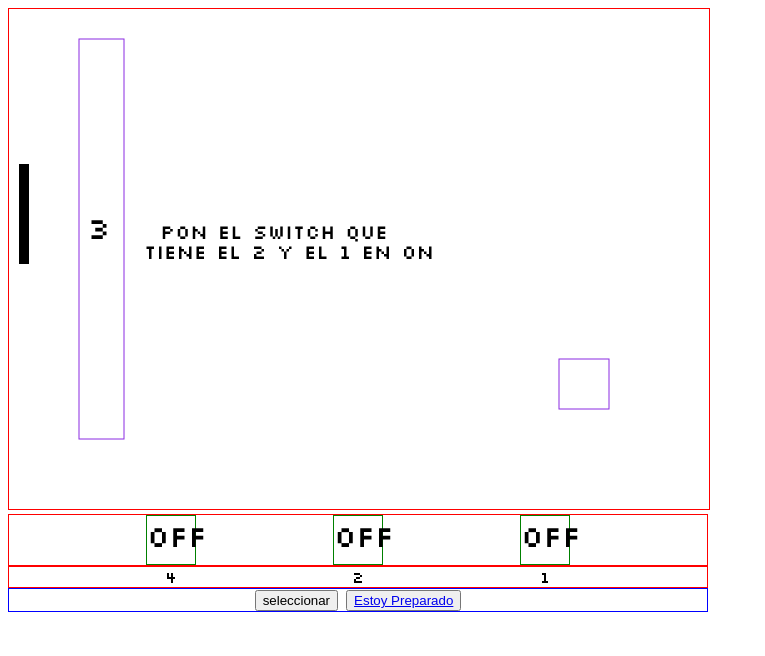
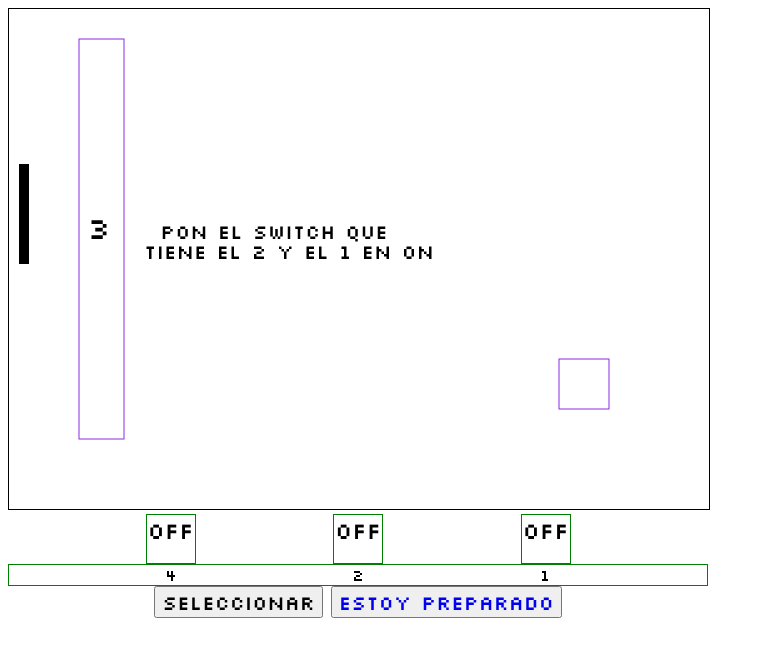
Before and after one commit to hacheG/gamJam4D4H, a plain HTML site: page tutorial.html in a window 1280 px wide. Shown: the whole page, without its empty margins (0-765 px from the left). Drawn offline with Linux system fonts and the light colour scheme.

Commit message:
add styles

```diff
--- a/style.css
+++ b/style.css
@@ -19,12 +19,12 @@ html {
 }
 
 #my-canvas{
-    border: 1px solid red;
+    border: 1px solid black;
     position: absolute;
 }
 
 .container-binary{
-    border: 1px solid red;
+    /* border: 1px solid green; */
     width: 700px;
     display: flex;
     flex-direction: row;
@@ -40,7 +40,7 @@ html {
     width: 50px;
     height: 50px;
     text-align: center;
-    font-size: 30px;
+    font-size: 23px;
 }
 
 .numero{
@@ -49,7 +49,25 @@ html {
 }
 
 .container-button{
-    border: 1px solid blue;
+    /* border: 1px solid blue; */
     width: 700px;
     text-align: center;
 }
+
+.container-number{
+    border: 1px solid green;
+    width: 700px;
+    display: flex;
+    flex-direction: row;
+    justify-content: space-evenly;
+
+    font-family: "Silkscreen", sans-serif;
+    font-weight: 400;
+    font-style: normal;
+
+}
+
+button{
+    font-family: "Silkscreen", sans-serif;
+    font-size: 20px;
+}
--- a/tutorial.html
+++ b/tutorial.html
@@ -22,6 +22,10 @@
             box-sizing: inherit;
         }
 
+        a{
+            text-decoration: none;
+        }
+
         .silkscreen-regular {
             font-family: "Silkscreen", sans-serif;
             font-weight: 400;
@@ -35,12 +39,12 @@
         }
 
         #my-canvas{
-            border: 1px solid red;
+            border: 1px solid black;
             /* position: absolute; */
         }
 
         .container-binary{
-            border: 1px solid red;
+            /* border: 1px solid green; */
             width: 700px;
             display: flex;
             flex-direction: row;
@@ -53,7 +57,7 @@
             width: 50px;
             height: 50px;
             text-align: center;
-            font-size: 30px;
+            font-size: 23px;
         }
 
         .numero{
@@ -62,9 +66,26 @@
         }
 
         .container-button{
-            border: 1px solid blue;
+            /* border: 1px solid blue; */
             width: 700px;
             text-align: center;
+        }
+
+        .container-number{
+            border: 1px solid green;
+            width: 700px;
+            display: flex;
+            flex-direction: row;
+            justify-content: space-evenly;
+
+            font-family: "Silkscreen", sans-serif;
+            font-weight: 400;
+            font-style: normal;
+        }
+
+        button{
+            font-family: "Silkscreen", sans-serif;
+            font-size: 20px;
         }
     </style>
 </head>
@@ -78,7 +99,7 @@
         <div id="binary" class="dos">off</div>
         <div id="binary" class="uno">off</div>
     </div>
-    <div class="container-binary">
+    <div class="container-number">
         <!-- <div class="numero">32</div>
         <div class="numero">16</div>
         <div class="numero">8</div> -->
```
Also changed, not shown: app.js (+4 -4 lines), game.html (+1 -2 lines), gameOver.html (+11 -0 lines), ganaste.html (+33 -9 lines), index.html (+35 -1 lines), instruccion.html (+21 -5 lines), Assets/gatoSlime.png (added).
